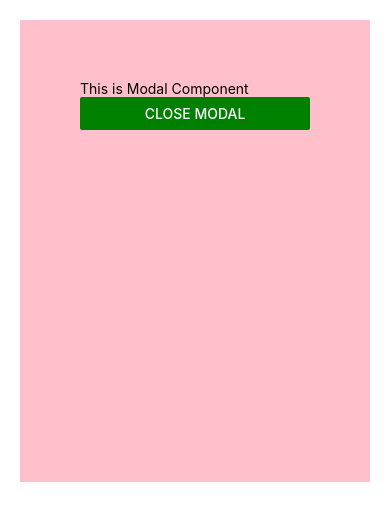
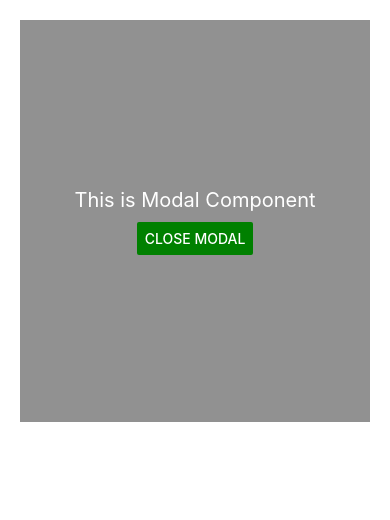
Before and after one commit to muazimmaqbool/React-Native-Tutorials, a React Native app: screen / in a window 390 px wide. Both pictures are taken after a click on the button "OPEN MODAL". Shown: the top 520 px of the page. Built offline with nearby package versions, Linux system fonts and the light colour scheme.

Commit message:
modal changes

```diff
--- a/Core Components/G_Modal.js
+++ b/Core Components/G_Modal.js
@@ -10,7 +10,7 @@ const G_Modal = () => {
   return (
     <View>
       {/* //Basic modal component, will open when app is opened */}
-         {/* <Modal visible={true}>
+      {/* <Modal visible={true}>
           <View style={{flex:1,backgroundColor:"pink",padding:80}}>
           </View>
         </Modal> */}
@@ -22,7 +22,8 @@ const G_Modal = () => {
         color={"midnightblue"}
       />
       {/*onRequestClose: is called when user clicks on the back button on device otherwise it won't close the modal when
-      back button is called, by adding this: onRequestClose={() => setIsModalOpen(false)} the modal is closed when back button is clicked
+      back button is called,
+      by adding this: onRequestClose={() => setIsModalOpen(false)} the modal is closed when back button is clicked
       */}
       <Modal
         visible={isModalOpen}
@@ -32,11 +33,20 @@ const G_Modal = () => {
         animationType="slide" // or use ="fade"
 
         //presentation style works only on ios
-        //presentationStyle="fullscreen" //default value ="fullscreen", also can use ="formsheet",="pagesheet"
+        //presentationStyle="fullscreen" //default value ="fullscreen", also can use ="formsheet","pagesheet"
         //Note using presentationStyle in android crashes the app
       >
-        <View style={{ flex: 0.5, margin:20,backgroundColor: "pink", padding: 60 }}>
-          <Text>This is Modal Component</Text>
+        <View
+          style={{
+            flex: 0.5,
+            margin: 20,
+            backgroundColor: "#0000006E",
+            justifyContent: "center",
+            alignItems: "center",
+            gap: 10,
+          }}
+        >
+          <Text style={{ color: "white",fontSize:20 }}>This is Modal Component</Text>
           <Button
             title="Close Modal"
             onPress={() => setIsModalOpen(false)}
@@ -44,7 +54,6 @@ const G_Modal = () => {
           />
         </View>
       </Modal>
-
     </View>
   );
 };
```
